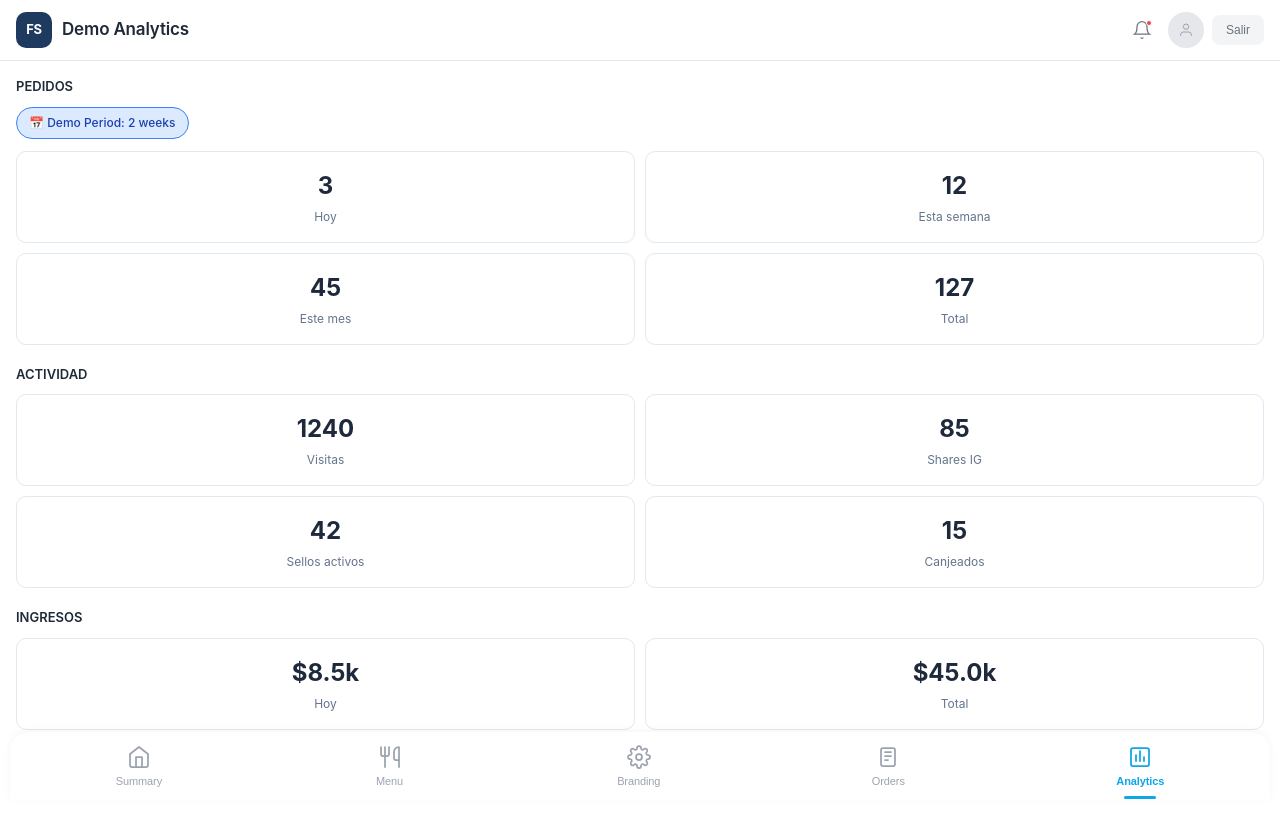
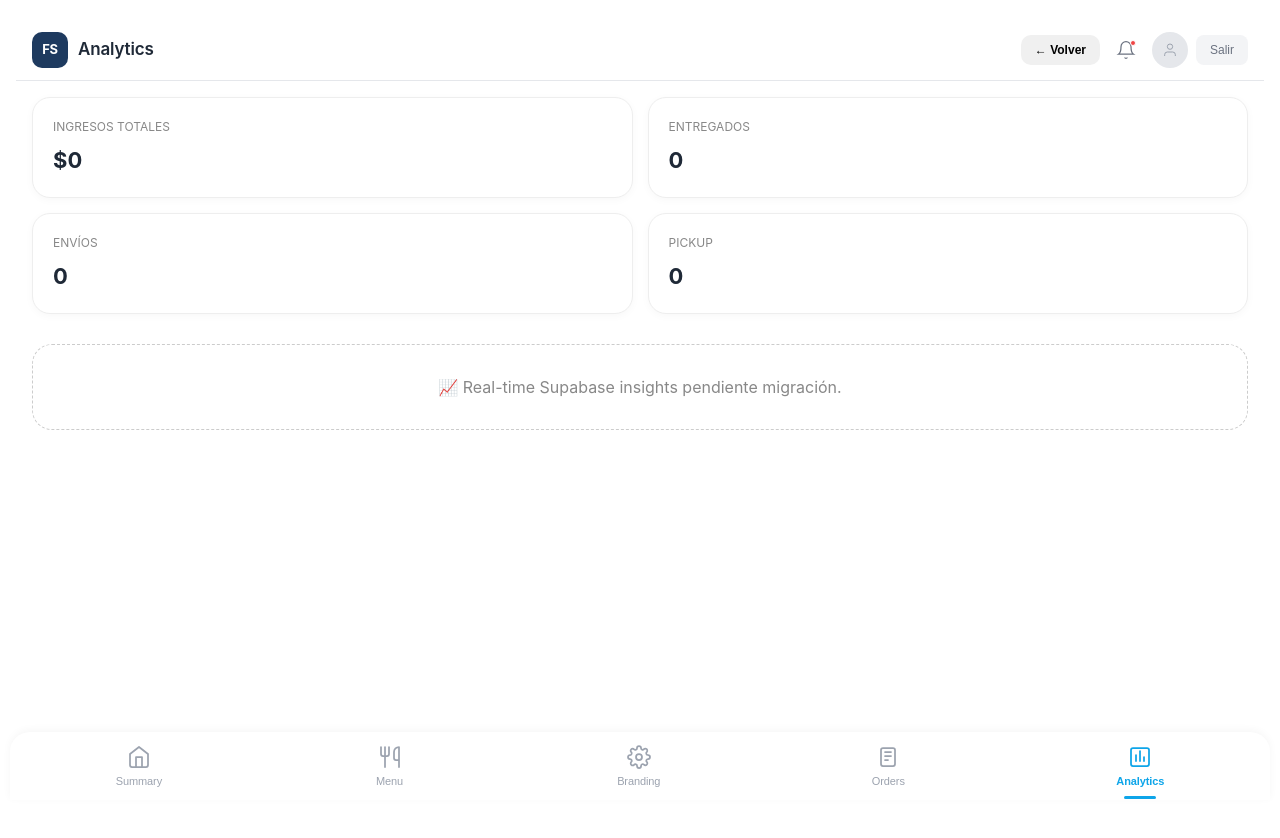
Before and after one commit to hikaribrandan3-code/foodspotapp, a React (Vite) app: page /demo/analytics in a window 1280 px wide. Shown: the top 838 px of the page. After the commit the page ends 800 px from the top, so only its background shows below. Built offline with nearby package versions, Linux system fonts and the light colour scheme.

Commit message:
feat: Operation Kryptonite - Supabase Prep (Analytics & Hardening)

```diff
--- a/src/App.jsx
+++ b/src/App.jsx
@@ -1,7 +1,7 @@
 import { Routes, Route, Navigate, useLocation } from 'react-router-dom'
 import { useState, useEffect, useCallback } from 'react'
 import { getConfig, HERO_ICON_DARK, HERO_DEFAULT } from './config/appConfig.js'
-import { incrementVisit } from './utils/storage.js'
+import { incrementVisit, getOrders, updateOrder } from './utils/storage.js'
 import { getSession } from './utils/auth.js'
 import { AdminIntentProvider, useAdminIntent } from './contexts/AdminIntentContext.jsx'
 
@@ -95,6 +95,7 @@ function StackedAdminBadge() {
 
 function App() {
     const [config, setConfig] = useState(() => getConfig())
+    const [orders, setOrders] = useState(() => getOrders())
     // GUARDRAIL: Defensive fallback to prevent pauseOrders crash
     const safeConfig = config ?? { pauseOrders: false }
 
@@ -327,6 +328,7 @@ function App() {
         if (newConfig) {
             setConfig(newConfig)
         }
+        setOrders(getOrders())
     }, [])
 
     // AUTO-SYNC: Listen for localStorage changes from other tabs/windows
@@ -408,7 +410,7 @@ function App() {
                     <Route path="/staff" element={<StaffLogin />} />
                     <Route path="/staff/dashboard" element={
                         <ProtectedRoute requiredRole="staff">
-                            <StaffDashboard config={safeConfig} />
+                            <StaffDashboard config={safeConfig} orders={orders} updateOrder={updateOrder} setOrders={setOrders} />
                         </ProtectedRoute>
                     } />
 
@@ -441,7 +443,7 @@ function App() {
                     } />
                     <Route path="/owner/analytics" element={
                         <ProtectedRoute requiredRole="owner">
-                            <Analytics />
+                            <Analytics orders={orders} />
                         </ProtectedRoute>
                     } />
                     <Route path="/owner/branding" element={
--- a/src/pages/owner/Analytics.jsx
+++ b/src/pages/owner/Analytics.jsx
@@ -1,165 +1,83 @@
-import { useState, useEffect } from 'react'
-import { useNavigate, Link } from 'react-router-dom'
-import { getAuth, clearAuth, getAnalytics, getOrders, getRewards } from '../../utils/storage.js'
+import { useMemo } from 'react'
+import { useNavigate } from 'react-router-dom'
 import BackendHeader from '../../components/BackendHeader.jsx'
 import BackendNav from '../../components/BackendNav.jsx'
+import { formatPrice } from '../../config/menuData.js'
+import { logout } from '../../utils/auth.js'
 
-function Analytics({ demoMode = false }) {
+/* --- ANALYTICS COMPONENT (SUPABASE-READY READ LAYER) --- */
+const Analytics = ({ orders = [] }) => {
     const navigate = useNavigate()
-    const [analytics, setAnalytics] = useState(() => getAnalytics())
-    const [orders, setOrders] = useState(() => getOrders())
-    const [rewards, setRewards] = useState(() => getRewards())
 
-    useEffect(() => {
-        // Skip auth check in demo mode
-        if (demoMode) return
+    // Navigation Exit Strategy: Prevents Admin Sub-Page Trap
+    const handleBack = () => navigate('/owner/summary')
+    const handleLogout = () => { logout(); navigate('/') }
 
-        const auth = getAuth()
-        if (!auth.authenticated || (auth.role !== 'owner' && auth.role !== 'superadmin')) {
-            navigate('/owner')
+    // Data Logic: Purely functional, derived from 'orders' prop to ensure Single Source of Truth
+    const stats = useMemo(() => {
+        const deliveredOrders = orders.filter(o => o.status === 'entregado')
+        const totalRevenue = deliveredOrders.reduce((sum, o) => sum + (o.total || 0), 0)
+        const deliveryTotal = orders.filter(o => o.orderType === 'delivery').length
+        const pickupTotal = orders.filter(o => o.orderType === 'pickup').length
+
+        return {
+            totalRevenue,
+            deliveredCount: deliveredOrders.length,
+            deliveryTotal,
+            pickupTotal
         }
-    }, [navigate, demoMode])
+    }, [orders])
 
-    useEffect(() => {
-        const interval = setInterval(() => {
-            setAnalytics(getAnalytics())
-            setOrders(getOrders())
-            setRewards(getRewards())
-        }, 5000)
-        return () => clearInterval(interval)
-    }, [])
-
-    const handleLogout = () => {
-        clearAuth()
-        navigate('/')
-    }
-
-    // Calculate stats
-    const today = new Date().toDateString()
-    // Demo mock data - consistent with Demo Summary
-    const demoStats = {
-        ordersToday: 3,
-        ordersWeek: 12,
-        ordersMonth: 45,
-        totalOrders: 127,
-        revenueToday: 8500,
-        totalRevenue: 45000,
-        visits: 1240,
-        instagramShares: 85,
-        stamps: 42,
-        redeemed: 15
-    }
-
-    const realOrdersToday = orders.filter(o => new Date(o.createdAt).toDateString() === today).length
-    const realOrdersWeek = orders.filter(o => new Date(o.createdAt) >= weekAgo).length
-    const realOrdersMonth = orders.filter(o => new Date(o.createdAt) >= monthAgo).length
-    const realTotalRevenue = orders.reduce((sum, o) => sum + (o.total || 0), 0)
-    const realRevenueToday = orders
-        .filter(o => new Date(o.createdAt).toDateString() === today)
-        .reduce((sum, o) => sum + (o.total || 0), 0)
-
-    // Use demo data when in demo mode
-    const ordersToday = demoMode ? demoStats.ordersToday : realOrdersToday
-    const ordersWeek = demoMode ? demoStats.ordersWeek : realOrdersWeek
-    const ordersMonth = demoMode ? demoStats.ordersMonth : realOrdersMonth
-    const totalRevenue = demoMode ? demoStats.totalRevenue : realTotalRevenue
-    const revenueToday = demoMode ? demoStats.revenueToday : realRevenueToday
-    const totalOrdersCount = demoMode ? demoStats.totalOrders : orders.length
-
-    // Activity stats
-    const visits = demoMode ? demoStats.visits : (analytics.visits || 0)
-    const igShares = demoMode ? demoStats.instagramShares : (analytics.instagramShares || 0)
-    const activeStamps = demoMode ? demoStats.stamps : (rewards.stamps || 0)
-    const redeemedRewards = demoMode ? demoStats.redeemed : (rewards.redeemed?.length || 0)
-
-    const StatCard = ({ value, label }) => (
-        <div style={{
-            background: '#FFFFFF',
-            borderRadius: 10,
-            border: '1px solid #E2E8F0',
-            padding: 16,
-            textAlign: 'center'
-        }}>
-            <div style={{ fontSize: 24, fontWeight: 700, color: '#1E293B' }}>{value}</div>
-            <div style={{ fontSize: 12, color: '#64748B', marginTop: 4 }}>{label}</div>
-        </div>
-    )
+    // Styles
+    const cardStyle = { padding: '20px', background: '#fff', borderRadius: '18px', border: '1px solid #eee', boxShadow: '0 2px 8px rgba(0,0,0,0.03)' }
+    const labelStyle = { display: 'block', color: '#888', fontSize: '12px', marginBottom: '8px', textTransform: 'uppercase' }
+    const valueStyle = { margin: 0, fontSize: '22px', fontWeight: 'bold', color: '#000' }
 
     return (
-        <div className="backend-surface" style={{ minHeight: '100vh', background: '#F8FAFC' }}>
+        <div className="page backend-surface" style={{ paddingBottom: 'calc(88px + env(safe-area-inset-bottom, 0px))' }}>
             <BackendHeader
-                title={demoMode ? "Demo Analytics" : "Estadísticas"}
+                title="Analytics"
                 onLogout={handleLogout}
-                showDateSelector={!demoMode}
+                showDateSelector={false}
+                extraActions={
+                    <button
+                        onClick={handleBack}
+                        style={{ background: '#f0f0f0', border: 'none', padding: '8px 14px', borderRadius: '10px', cursor: 'pointer', fontWeight: '600', fontSize: 12 }}
+                    >
+                        ← Volver
+                    </button>
+                }
             />
 
-            <div style={{ padding: 16, paddingBottom: 100 }}>
-                {/* Orders Stats */}
-                <div style={{ marginBottom: 20 }}>
-                    <h3 style={{ fontSize: 13, fontWeight: 600, color: '#64748B', marginBottom: 10, marginTop: 0 }}>PEDIDOS</h3>
-
-                    {/* Demo Date Range Pill */}
-                    {demoMode && (
-                        <div style={{
-                            background: '#DBEAFE',
-                            border: '1px solid #3B82F6',
-                            borderRadius: 20,
-                            padding: '6px 12px',
-                            marginBottom: 12,
-                            display: 'inline-flex',
-                            alignItems: 'center',
-                            gap: 6,
-                            fontSize: 12,
-                            fontWeight: 500,
-                            color: '#1E40AF',
-                            cursor: 'pointer'
-                        }}>
-                            📅 Demo Period: 2 weeks
-                        </div>
-                    )}
-
-                    <div style={{ display: 'grid', gridTemplateColumns: '1fr 1fr', gap: 10 }}>
-                        <StatCard value={ordersToday} label="Hoy" />
-                        <StatCard value={ordersWeek} label="Esta semana" />
-                        <StatCard value={ordersMonth} label="Este mes" />
-                        <StatCard value={totalOrdersCount} label="Total" />
+            <div style={{ padding: 16 }}>
+                <div style={{ display: 'grid', gridTemplateColumns: '1fr 1fr', gap: '15px', marginBottom: 20 }}>
+                    <div style={cardStyle}>
+                        <span style={labelStyle}>Ingresos Totales</span>
+                        <h3 style={valueStyle}>{formatPrice(stats.totalRevenue)}</h3>
+                    </div>
+                    <div style={cardStyle}>
+                        <span style={labelStyle}>Entregados</span>
+                        <h3 style={valueStyle}>{stats.deliveredCount}</h3>
+                    </div>
+                    <div style={cardStyle}>
+                        <span style={labelStyle}>Envíos</span>
+                        <h3 style={valueStyle}>{stats.deliveryTotal}</h3>
+                    </div>
+                    <div style={cardStyle}>
+                        <span style={labelStyle}>Pickup</span>
+                        <h3 style={valueStyle}>{stats.pickupTotal}</h3>
                     </div>
                 </div>
 
-                {/* Engagement Stats */}
-                <div style={{ marginBottom: 20 }}>
-                    <h3 style={{ fontSize: 13, fontWeight: 600, color: '#64748B', marginBottom: 10, marginTop: 0 }}>ACTIVIDAD</h3>
-                    <div style={{ display: 'grid', gridTemplateColumns: '1fr 1fr', gap: 10 }}>
-                        <StatCard value={visits} label="Visitas" />
-                        <StatCard value={igShares} label="Shares IG" />
-                        <StatCard value={activeStamps} label="Sellos activos" />
-                        <StatCard value={redeemedRewards} label="Canjeados" />
-                    </div>
+                <div style={{ marginTop: '30px', padding: '30px', textAlign: 'center', border: '1px dashed #ccc', borderRadius: '20px', color: '#888' }}>
+                    <p style={{ margin: 0 }}>📈 Real-time Supabase insights pendiente migración.</p>
                 </div>
-
-                {/* Revenue Stats */}
-                <div>
-                    <h3 style={{ fontSize: 13, fontWeight: 600, color: '#64748B', marginBottom: 10, marginTop: 0 }}>INGRESOS</h3>
-                    <div style={{ display: 'grid', gridTemplateColumns: '1fr 1fr', gap: 10 }}>
-                        <StatCard value={`$${(revenueToday / 1000).toFixed(1)}k`} label="Hoy" />
-                        <StatCard value={`$${(totalRevenue / 1000).toFixed(1)}k`} label="Total" />
-                    </div>
-                </div>
-
-                <p style={{
-                    textAlign: 'center',
-                    color: '#94A3B8',
-                    fontSize: 11,
-                    marginTop: 24
-                }}>
-                    Solo números · Sin gráficos
-                </p>
             </div>
 
-            {/* Backend Navigation */}
             <BackendNav
-                role={demoMode ? 'demo' : 'owner'}
-                useRoutes={true}
+                role="owner"
+                activeTab="analytics"
+                onTabChange={(tab) => navigate(`/owner/${tab}`)}
             />
         </div>
     )
--- a/src/pages/staff/StaffDashboard.jsx
+++ b/src/pages/staff/StaffDashboard.jsx
@@ -1,6 +1,6 @@
-import { useState, useEffect, useRef } from 'react'
+import { useState, useEffect, useRef, useMemo } from 'react'
 import { useNavigate } from 'react-router-dom'
-import { getAuth, clearAuth, getOrders, updateOrder, addStamp } from '../../utils/storage.js'
+import { getAuth, clearAuth, addStamp } from '../../utils/storage.js'
 import { getMenu, toggleItemAvailability, formatPrice } from '../../config/menuData.js'
 import { updateConfig } from '../../config/appConfig.js'
 import { getPhoneLast4, verifyDeliveryCode } from '../../utils/deliveryUtils.js'
@@ -14,9 +14,8 @@ const ALERT_SOUND_URL = 'https://assets.mixkit.co/active_storage/sfx/2869/2869-p
 // ideally we would use a local asset or a generated data URI for "Rush-Proof" speed.
 // Using a short, sharp beep.
 
-function StaffDashboard({ config }) {
+function StaffDashboard({ config, orders = [], updateOrder, setOrders }) {
     const navigate = useNavigate()
-    const [orders, setOrders] = useState([])
     const [menu, setMenu] = useState(() => getMenu())
     const [activeTab, setActiveTab] = useState('orders')
 
@@ -43,26 +42,20 @@ function StaffDashboard({ config }) {
         }
     }, [navigate])
 
-    // Load orders & Audio Logic
+    // AUDIO ALERT LOGIC: React to orders prop changes
     useEffect(() => {
-        const loadData = () => {
-            const currentOrders = getOrders()
-            // Sort by newest first
-            currentOrders.sort((a, b) => new Date(b.createdAt) - new Date(a.createdAt))
+        // Sort orders by newest first for display
+        const sortedOrders = [...orders].sort((a, b) => new Date(b.createdAt) - new Date(a.createdAt))
 
-            // AUDIO ALERT LOGIC: New 'enviado' (pending) order detection
-            // Check if there are NEW orders that are in 'enviado' state
-            // We compare the count of 'enviado' orders.
-            const currentPendingCount = currentOrders.filter(o => o.status === 'enviado').length
+        // New 'enviado' (pending) order detection
+        const currentPendingCount = sortedOrders.filter(o => o.status === 'enviado').length
         const prevPendingCount = prevOrdersLengthRef.current
 
         if (currentPendingCount > prevPendingCount) {
-                // New order arrived!
-                // Trigger 2-second "Beep-Beep" (Play, wait, Play)
+            // New order arrived! Trigger "Beep-Beep"
             if (audioRef.current) {
                 audioRef.current.currentTime = 0
                 audioRef.current.play().catch(e => console.log("Audio prevent:", e))
-                    // Double beep logic
                 setTimeout(() => {
                     if (audioRef.current) {
                         audioRef.current.currentTime = 0
@@ -72,14 +65,18 @@ function StaffDashboard({ config }) {
             }
         }
         prevOrdersLengthRef.current = currentPendingCount
+    }, [orders])
 
-            setOrders(currentOrders)
-            setMenu(getMenu())
-        }
-        loadData()
-        const interval = setInterval(loadData, 2000)
+    // Menu sync
+    useEffect(() => {
+        const interval = setInterval(() => setMenu(getMenu()), 2000)
         return () => clearInterval(interval)
     }, [])
+
+    // Compute sorted orders for display
+    const sortedOrders = useMemo(() => {
+        return [...orders].sort((a, b) => new Date(b.createdAt) - new Date(a.createdAt))
+    }, [orders])
 
     const handleLogout = () => {
         clearAuth()
@@ -112,7 +109,7 @@ function StaffDashboard({ config }) {
             addStamp()
         }
 
-        setOrders(getOrders())
+        window.dispatchEvent(new CustomEvent('frontendSync'))
     }
 
     const handlePaymentConfirm = (orderId) => {
@@ -134,7 +131,7 @@ function StaffDashboard({ config }) {
                 paymentMethod: method
             })
         }
-        setOrders(getOrders())
+        window.dispatchEvent(new CustomEvent('frontendSync'))
     }
 
     const handleToggleAvailability = (categoryId, itemId) => {
```
Also changed, not shown: src/utils/orderStateGuard.js (+8 -0 lines). Lines whose indentation alone changed are shown as unchanged.
